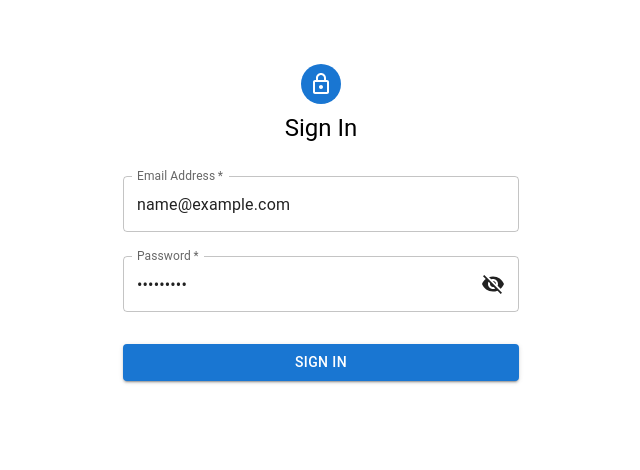
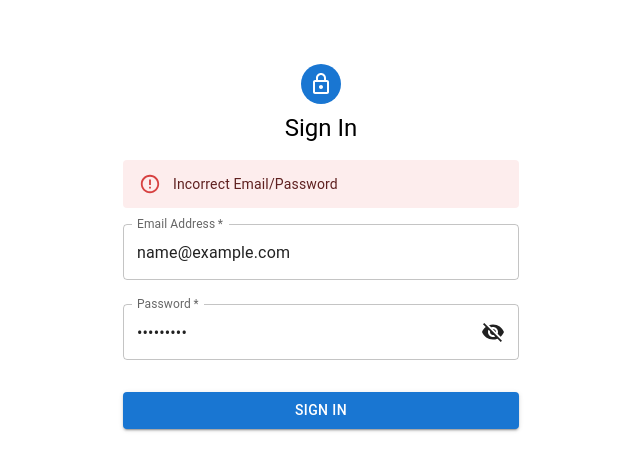
Before and after one commit to kash-if-Naeem/ecommerce-app, a React (Create React App) app: page / in a window 1280 px wide. Both pictures are taken after typing "name@example.com", "Sample123" into the empty fields and a click on the button "SIGN IN". Shown: the top 470 px of the page, without its empty margins (319-959 px from the left). Built offline with nearby package versions, Linux system fonts and the light colour scheme.

Commit message:
alert updated

```diff
--- a/src/App.css
+++ b/src/App.css
@@ -1,38 +1,3 @@
-.App {
-  text-align: center;
+body{
+  background: #fff;
 }
-
-.App-logo {
-  height: 40vmin;
-  pointer-events: none;
-}
-
-@media (prefers-reduced-motion: no-preference) {
-  .App-logo {
-    animation: App-logo-spin infinite 20s linear;
-  }
-}
-
-.App-header {
-  background-color: #282c34;
-  min-height: 100vh;
-  display: flex;
-  flex-direction: column;
-  align-items: center;
-  justify-content: center;
-  font-size: calc(10px + 2vmin);
-  color: white;
-}
-
-.App-link {
-  color: #61dafb;
-}
-
-@keyframes App-logo-spin {
-  from {
-    transform: rotate(0deg);
-  }
-  to {
-    transform: rotate(360deg);
-  }
-}
--- a/src/App.js
+++ b/src/App.js
@@ -1,8 +1,10 @@
-import './App.css';
-import Login from './components/Login/Login';
 import { useSelector } from 'react-redux'
 import { Routes, Route, Navigate } from 'react-router-dom'
+
+import Login from './components/Login/Login';
 import Dashboard from './components/Dashboard/Dashboard';
+
+import './App.css';
 
 function App() {
   const isAuth = useSelector(state => state.auth.isAuth)
--- /dev/null
+++ b/src/components/Login/ErrorAlert.js
@@ -0,0 +1,12 @@
+import React from 'react'
+import { Alert } from '@mui/material'
+
+const ErrorAlert = (props) => {
+    return (
+        <Alert severity='error'>
+            {props.text}
+        </Alert>
+    )
+}
+
+export default ErrorAlert
--- a/src/components/Login/Login.js
+++ b/src/components/Login/Login.js
@@ -1,18 +1,22 @@
-import React from 'react';
+import React, { useState } from 'react';
 import { useDispatch } from 'react-redux';
+import { useNavigate } from 'react-router-dom'
+
 import { Card } from './Card'
 import { Icon } from './Icon'
 import TypoGraphy from './TypoGraphy'
 import InputEmail from './InputEmail'
 import InputPassword from './InputPassword'
 import { MyButton } from './MyButton'
-import { Box } from '@mui/material'
+import ErrorAlert from './ErrorAlert';
 import { authActions } from '../../store/loginSlice'
 import configData from '../../config.json'
-import { useNavigate } from 'react-router-dom'
 
+import { Box } from '@mui/material'
 
 const Login = () => {
+
+    const [errorAlert, setErrorAlert] = useState(false)
 
     const dispatch = useDispatch()
 
@@ -30,9 +34,10 @@ const Login = () => {
         if (data.get('email') === email && data.get('password') === password) {
             dispatch(authActions.login())
             // console.log('authenticated');
-             navigate('/dashboard')
+            navigate('/dashboard')
         } else {
-            alert('wrong password/email')
+            // alert('Incorrect password/email')
+            setErrorAlert(true)
         }
 
     }
@@ -43,6 +48,7 @@ const Login = () => {
                 <Icon />
                 <TypoGraphy text='Sign In' />
                 <Box component="form" onSubmit={handleSubmit} sx={{ mt: 1 }}>
+                    {errorAlert && <ErrorAlert text='Incorrect Email/Password' /> }
                     <InputEmail />
                     <InputPassword />
                     <MyButton text='Sign In' />
```
Also changed, not shown: src/setupTests.js (added, +5 -0 lines), 1 other file (tests, documents, lock files or other folders).
